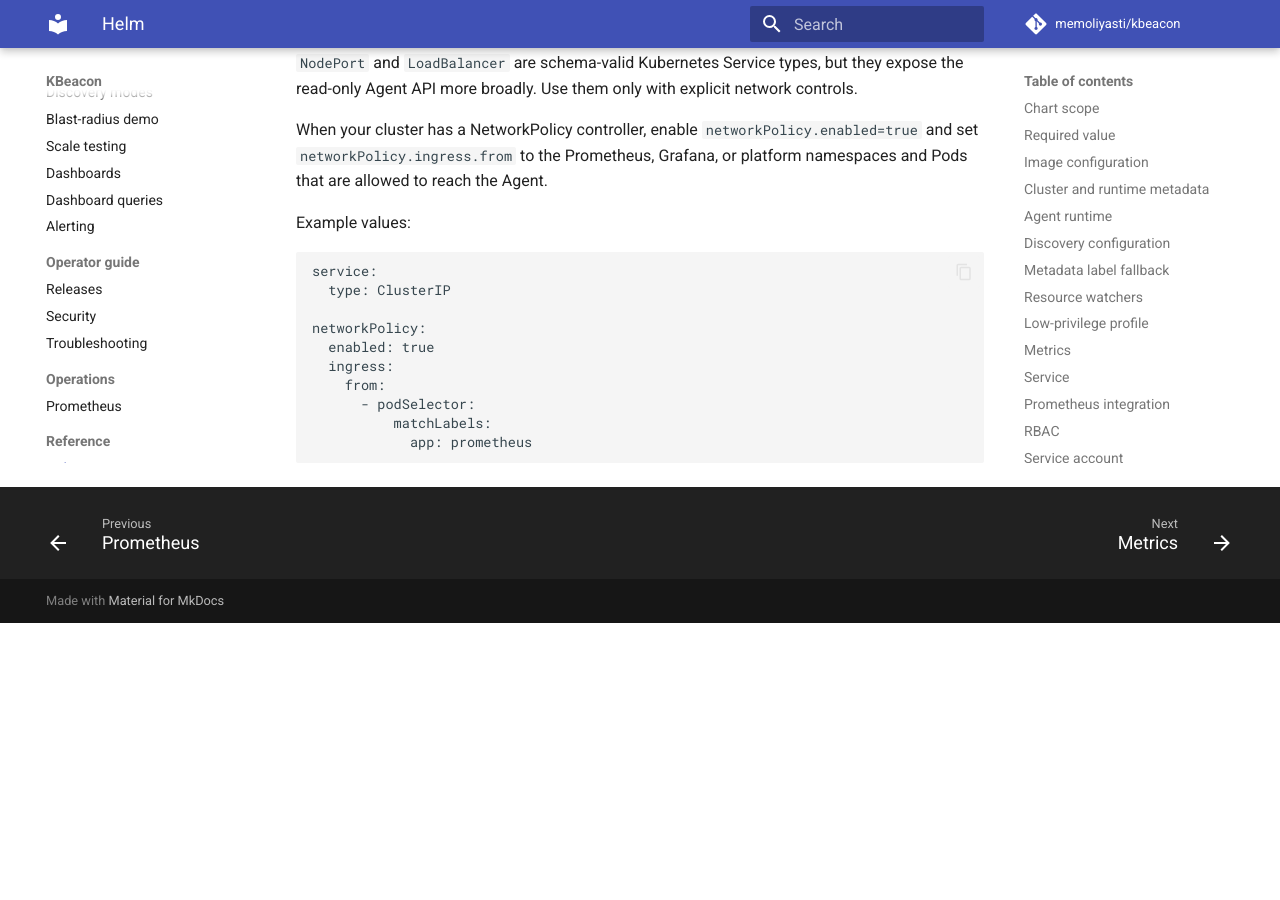
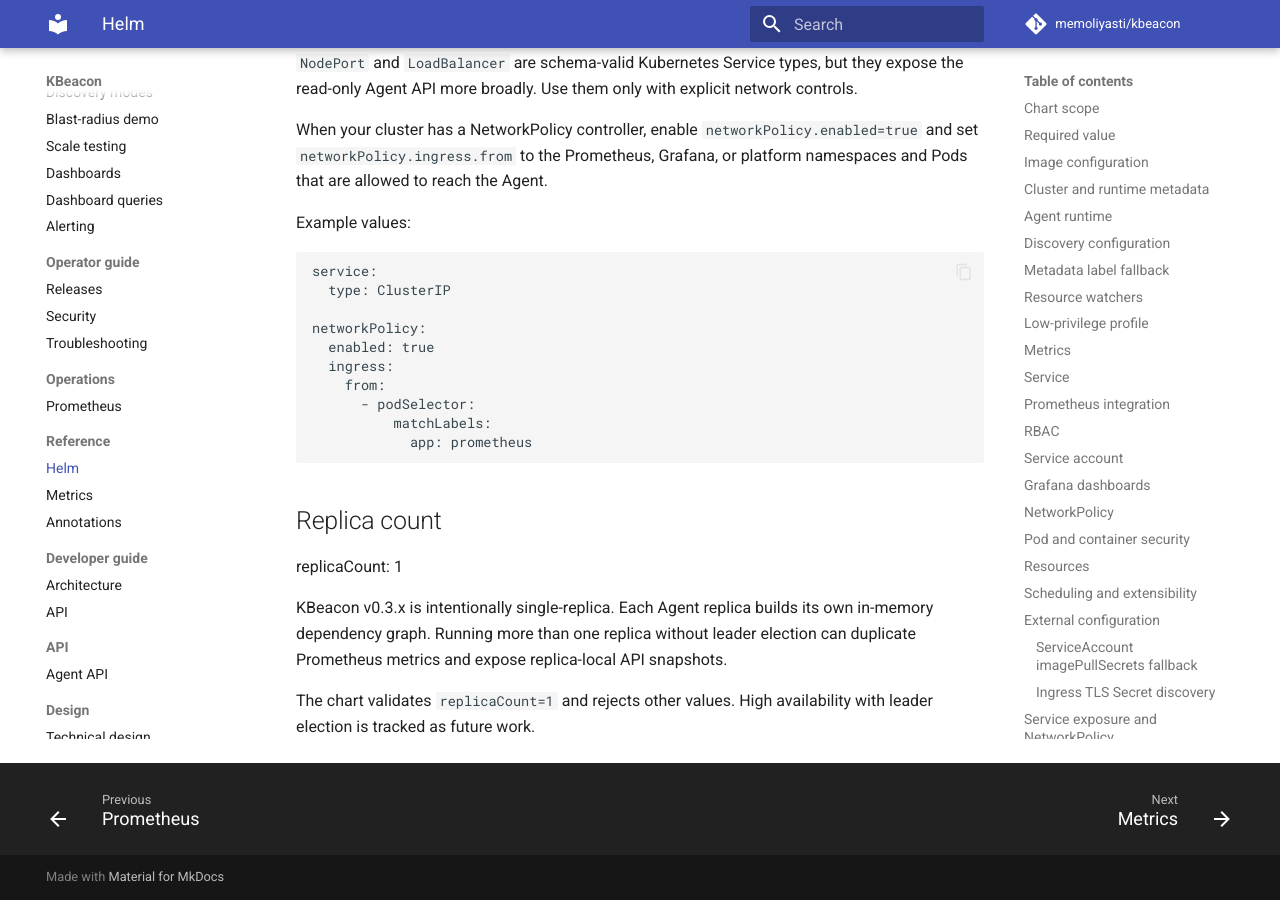
Before and after one commit to memoliyasti/kbeacon, an MkDocs documentation site: the page built from docs/reference/helm.md, in a window 1280 px wide and 900 px high, scrolled down 10063 px. Built offline with MkDocs 1.6.1 and Material for MkDocs 9.7.7, drawn with Linux system fonts in a browser that asks for light colours; comment, search, counter and statistics services are not loaded; before the commit the page ends 10686 px from its top, so only the background shows below that.

Commit message:
chore(helm): enforce single-replica agent mode

```diff
--- a/docs/reference/helm.md
+++ b/docs/reference/helm.md
@@ -444,3 +444,11 @@ Example values:
           - podSelector:
               matchLabels:
                 app: prometheus
+
+## Replica count
+
+replicaCount: 1
+
+KBeacon v0.3.x is intentionally single-replica. Each Agent replica builds its own in-memory dependency graph. Running more than one replica without leader election can duplicate Prometheus metrics and expose replica-local API snapshots.
+
+The chart validates `replicaCount=1` and rejects other values. High availability with leader election is tracked as future work.
```
Also changed, not shown: charts/kbeacon/README.md (+8 -0 lines), docs/user-guide/installation.md (+6 -0 lines), 4 other files.
